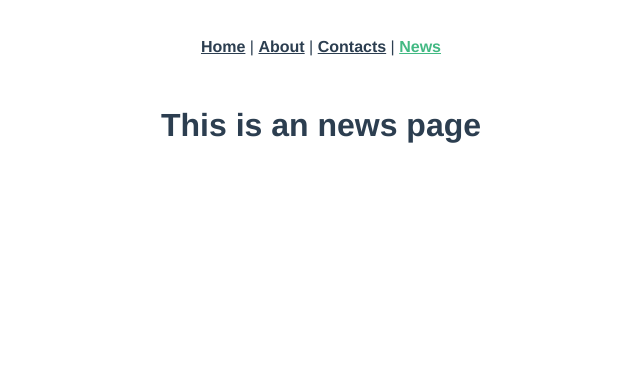
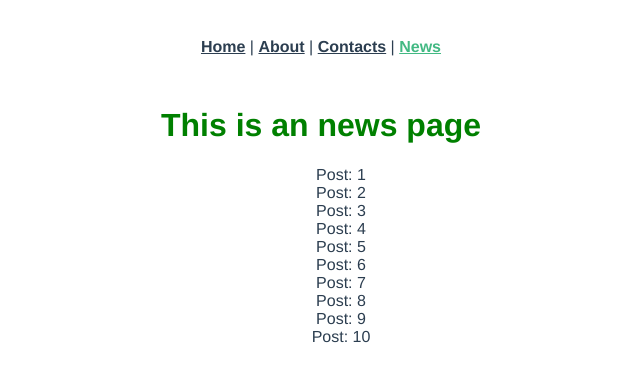
Before and after one commit to VladSapozhnik/VueJS-Router-Vuex, a Vue app: page /news in a window 1280 px wide. Shown: the top 382 px of the page, without its empty margins (319-959 px from the left). Built offline with nearby package versions, Linux system fonts and the light colour scheme.

Commit message:
fix title pages

```diff
--- a/src/main.js
+++ b/src/main.js
@@ -4,6 +4,11 @@ import router from './router'
 import store from './store'
 import axios from 'axios'
 import VueAxios from 'vue-axios'
+
+router.beforeEach((to, from, next) => {
+  document.title = to.meta.title
+  next()
+})
 
 Vue.config.productionTip = false
 Vue.use(VueAxios, axios)
--- a/src/router/index.js
+++ b/src/router/index.js
@@ -8,22 +8,36 @@ const routes = [
   {
     path: '/',
     name: 'Home',
+    meta: { title: 'Home' },
     component: Home
   },
   {
     path: '/about',
     name: 'About',
-    component: () => import(/* webpackChunkName: "about" */ '../views/About.vue')
+    meta: { title: 'About' },
+    component: () => import(/* webpackChunkName: "about" */ '../views/About/About.vue')
+  },
+  {
+    path: '/about/:id',
+    meta: { title: 'About-item' },
+    component: () => import(/* webpackChunkName: "about" */ '../views/About/AboutItem.vue')
   },
   {
     path: '/contacts',
     name: 'Contacts',
+    meta: { title: 'Contacts' },
     component: () => import(/* webpackChunkName: "contacts" */ '../views/Contacts.vue')
   },
   {
     path: '/news',
-    name: 'News',
-    component: () => import(/* webpackChunkName: "news" */ '../views/News.vue')
+    name: 'news',
+    meta: { title: 'News' },
+    component: () => import(/* webpackChunkName: "news" */ '../views/News/News.vue')
+  },
+  {
+    path: '/news/:id',
+    meta: { title: 'News-Post' },
+    component: () => import(/* webpackChunkName: "news" */ '../views/News/NewsPost.vue')
   }
 ]
 
--- a/src/store/index.js
+++ b/src/store/index.js
@@ -24,7 +24,7 @@ export default new Vuex.Store({
   actions: {
     async GET_POSTS_API ({ commit }, limit) { // переменная для количества постов
       const response = await axios('https://jsonplaceholder.typicode.com/posts?_limit=' + limit, {})
-      commit('SET_POSTS_TO_MUTATIONS', response.data) // commit(1 - мутация которою хотим вызвать. 2 - данные которые хотим положить)
+      commit('SET_POSTS_TO_MUTATIONS', response.data)
     },
     async GET_ALBUM_API ({ commit }, limit) {
       const response = await axios('https://jsonplaceholder.typicode.com/photos?_limit=' + limit, {})
--- a/src/views/About.vue
+++ b/src/views/About/About.vue
@@ -2,15 +2,15 @@
   <div class="about">
     <div class="container">
       <h1>This is an about page</h1>
-      <div class="about__btn" @click="GET_POSTS_API(15)">Получить данные!</div>
+      <div class="about__btn" @click="GET_POSTS_API(18)">Получить данные!</div>
       <div class="about__quantity">Опубликовано постов:
         {{POSTS_LENGTH}}
       </div>
       <div class="about__wrapper">
-        <div class="about__item" v-for="item in POSTS" :key="item.id">
+        <router-link tag="div" :to="`/about/${item.id}`" class="about__item" v-for="item in POSTS" :key="item.id">
           <div class="about__item-title">{{item.title}}</div>
           <div>{{item.body}}</div>
-        </div>
+        </router-link>
       </div>
     </div>
   </div>
--- /dev/null
+++ b/src/views/About/AboutItem.vue
@@ -0,0 +1,86 @@
+<template>
+  <div class="about">
+    <div class="container">
+      <h1>This is an about Item page {{id}}</h1>
+      <div class="about__wrapper">
+        <div class="about__item" v-for="item in POSTS" :key="item.id">
+          <div class="about__item-title">{{item.title}}</div>
+          <div>{{item.body}}</div>
+        </div>
+      </div>
+    </div>
+  </div>
+</template>
+
+<script>
+import { mapActions, mapGetters } from 'vuex'
+export default {
+  name: 'HelloWorld',
+  props: {
+    msg: String
+  },
+  data: function () {
+    return {
+      id: this.$route.params.id
+    }
+  },
+  methods: {
+    ...mapActions([
+      'GET_POSTS_API'
+    ])
+  },
+  computed: {
+    ...mapGetters([
+      'POSTS'
+    ])
+  },
+  watch: {
+    $route (toRoute) {
+      this.id = toRoute.params.id
+    }
+  }
+}
+</script>
+
+<style scoped lang="scss">
+  h1 {
+    color: green;
+    font-size: 20px;
+  }
+  .container {
+    max-width: 1024px;
+    margin: 0 auto;
+  }
+  .about {
+    &__wrapper {
+      display: flex;
+      flex-wrap: wrap;
+      justify-content: space-between;
+    }
+    &__quantity {
+      font-size: 20px;
+      font-weight: bold;
+    }
+    &__btn {
+      display: inline-block;
+      padding: 10px 10px;
+      text-align: center;
+      border: 1px solid #000;
+      border-radius: 5px;
+      margin-bottom: 10px;
+      cursor: pointer;
+    }
+    &__item {
+      text-align: left;
+      width: 25%;
+      margin: 8px;
+      border: 1px solid #000;
+      padding: 10px;
+      &-title {
+        margin-bottom: 10px;
+        font-size: 23px;
+        font-weight: bold;
+      }
+    }
+  }
+</style>
--- a/src/views/News.vue
+++ /dev/null
@@ -1,5 +0,0 @@
-<template>
-  <div class="about">
-    <h1>This is an news page</h1>
-  </div>
-</template>
--- /dev/null
+++ b/src/views/News/News.vue
@@ -0,0 +1,19 @@
+<template>
+  <div class="about">
+    <h1>This is an news page</h1>
+    <ul>
+      <router-link tag="li" v-for="post in 10" :key="post.id" :to="`/news/${post}`">
+        Post: {{post}}
+      </router-link>
+    </ul>
+  </div>
+</template>
+
+<style scoped lang="scss">
+  h1 {
+    color: green;
+  }
+  li {
+    list-style-type: none;
+  }
+</style>
--- /dev/null
+++ b/src/views/News/NewsPost.vue
@@ -0,0 +1,38 @@
+<template>
+  <div class="about">
+    <div class="container">
+      <h1>This news page Post: {{id}}</h1>
+      <router-link :to="{name: 'news'}">
+        Новости
+      </router-link>
+    </div>
+  </div>
+</template>
+
+<script>
+export default {
+  name: 'about-one',
+  props: {
+    msg: String
+  },
+  data: function () {
+    return {
+      id: this.$route.params.id
+    }
+  },
+  watch: {
+    $route (toRoute) {
+      this.id = toRoute.params.id
+    }
+  }
+}
+</script>
+
+<style scoped lang="scss">
+  h1 {
+    color: green;
+  }
+  li {
+    list-style-type: none;
+  }
+</style>
```
